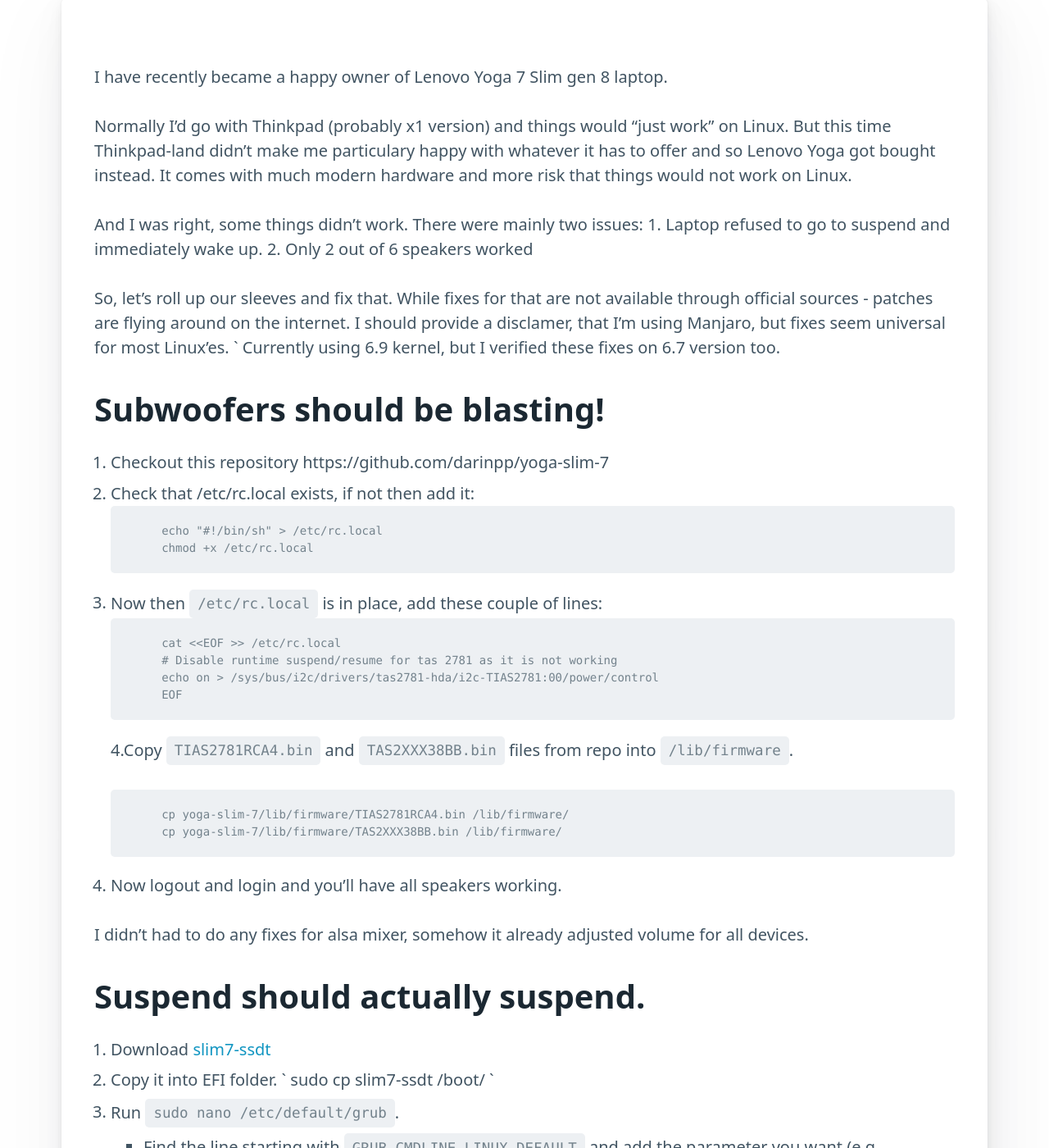
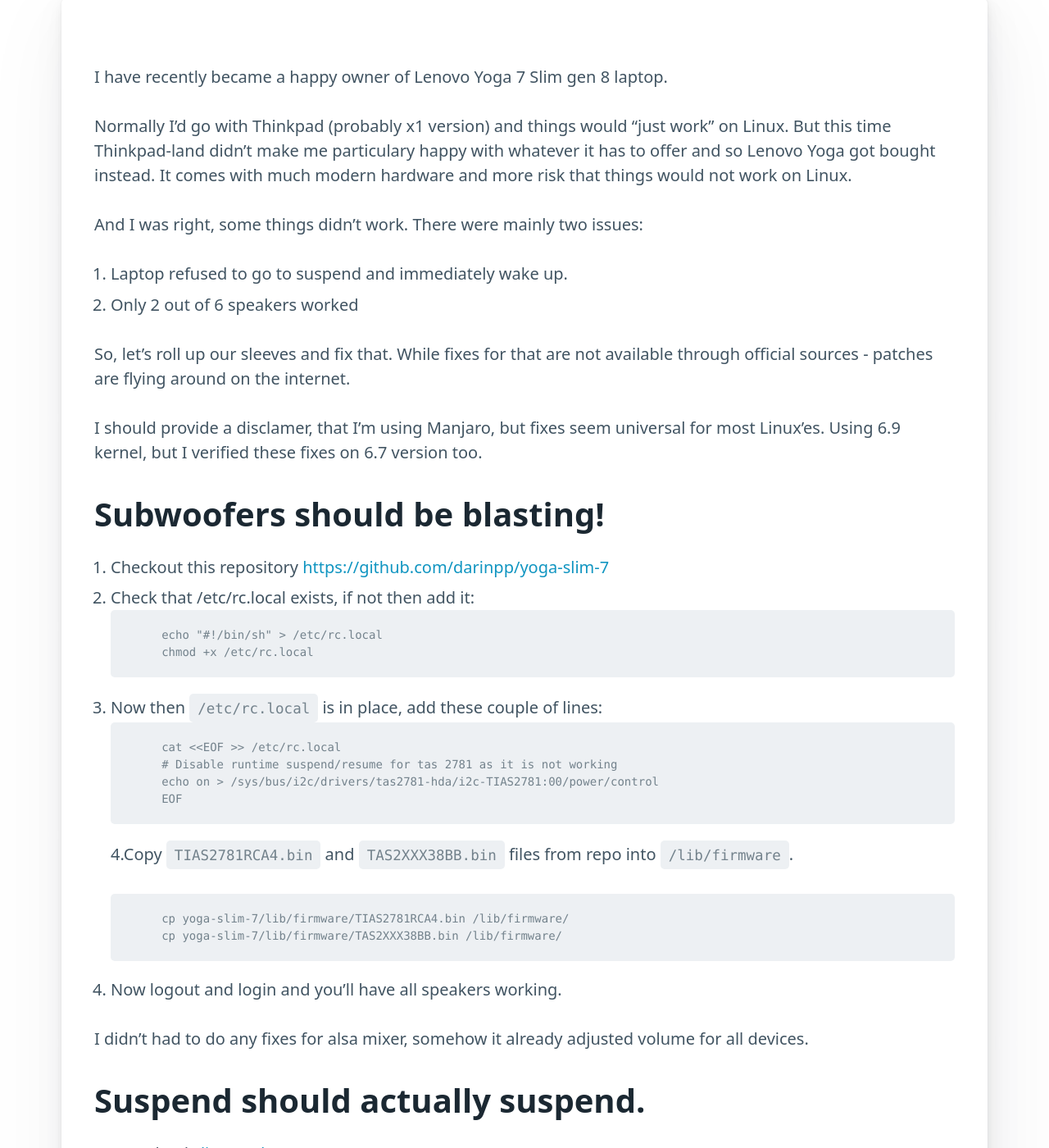
Before and after one commit to skatkov/skatkov.com, a Jekyll site: the page built from _posts/2024-05-14-lenovo-yoga-7-slim.md, in a window 1280 px wide and 1400 px high, scrolled down 253 px. Shown: the whole window at 82% size. Built offline with Jekyll 4.4.1, drawn with Linux system fonts in a browser that asks for light colours; some of the changed text lies outside the part shown.

Commit message:
Update 2024-05-14-lenovo-yoga-7-slim.md

````diff
--- a/_posts/2024-05-14-lenovo-yoga-7-slim.md
+++ b/_posts/2024-05-14-lenovo-yoga-7-slim.md
@@ -8,15 +8,16 @@
 Normally I'd go with Thinkpad (probably x1 version) and things would "just work" on Linux. But this time Thinkpad-land didn't make me particulary happy with whatever it has to offer and so Lenovo Yoga got bought instead. It comes with much modern hardware and more risk that things would not work on Linux.
 
 And I was right, some things didn't work. There were mainly two issues:
-    1. Laptop refused to go to suspend and immediately wake up.
-    2. Only 2 out of 6 speakers worked
 
-So, let's roll up our sleeves and fix that. While fixes for that are not available through official sources - patches are flying around on the internet. I should provide a disclamer, that I'm using Manjaro, but fixes seem universal for most Linux'es.
-`
-Currently using 6.9 kernel, but I verified these fixes on 6.7 version too.
+1. Laptop refused to go to suspend and immediately wake up.
+2. Only 2 out of 6 speakers worked
+
+So, let's roll up our sleeves and fix that. While fixes for that are not available through official sources - patches are flying around on the internet.
+
+I should provide a disclamer, that I'm using Manjaro, but fixes seem universal for most Linux'es. Using 6.9 kernel, but I verified these fixes on 6.7 version too.
 
 # Subwoofers should be blasting!
-1. Checkout this repository https://github.com/darinpp/yoga-slim-7
+1. Checkout this repository [https://github.com/darinpp/yoga-slim-7](https://github.com/darinpp/yoga-slim-7)
 2. Check that /etc/rc.local exists, if not then add it:
     ```
         echo "#!/bin/sh" > /etc/rc.local
@@ -42,9 +43,11 @@
 
 1. Download [slim7-ssdt](https://gitlab.freedesktop.org/drm/amd/uploads/9fe228c7aa403b78c61fb1e29b3b35e3/slim7-ssdt)
 2. Copy it into EFI folder.
-    ` sudo cp slim7-ssdt /boot/ `
-3. Run `sudo nano /etc/default/grub`.
-    - Find the line starting with `GRUB_CMDLINE_LINUX_DEFAULT` and add the parameter you want (e.g. `rtc_cmos.use_acpi_alarm=1`) at the end, separated by a space.
+    ```
+       sudo cp slim7-ssdt /boot/
+    ```
+4. Run `sudo nano /etc/default/grub`.
+    - Find the line starting with `GRUB_CMDLINE_LINUX_DEFAULT` and add the parameter `rtc_cmos.use_acpi_alarm=1` at the end, separated by a space.
     - Add this line `GRUB_EARLY_INITRD_LINUX_CUSTOM="slim7-ssdt"`
     - Save the file (Ctrl+X, Y, Enter).
     - Run `sudo update-grub` to apply the changes.
````
